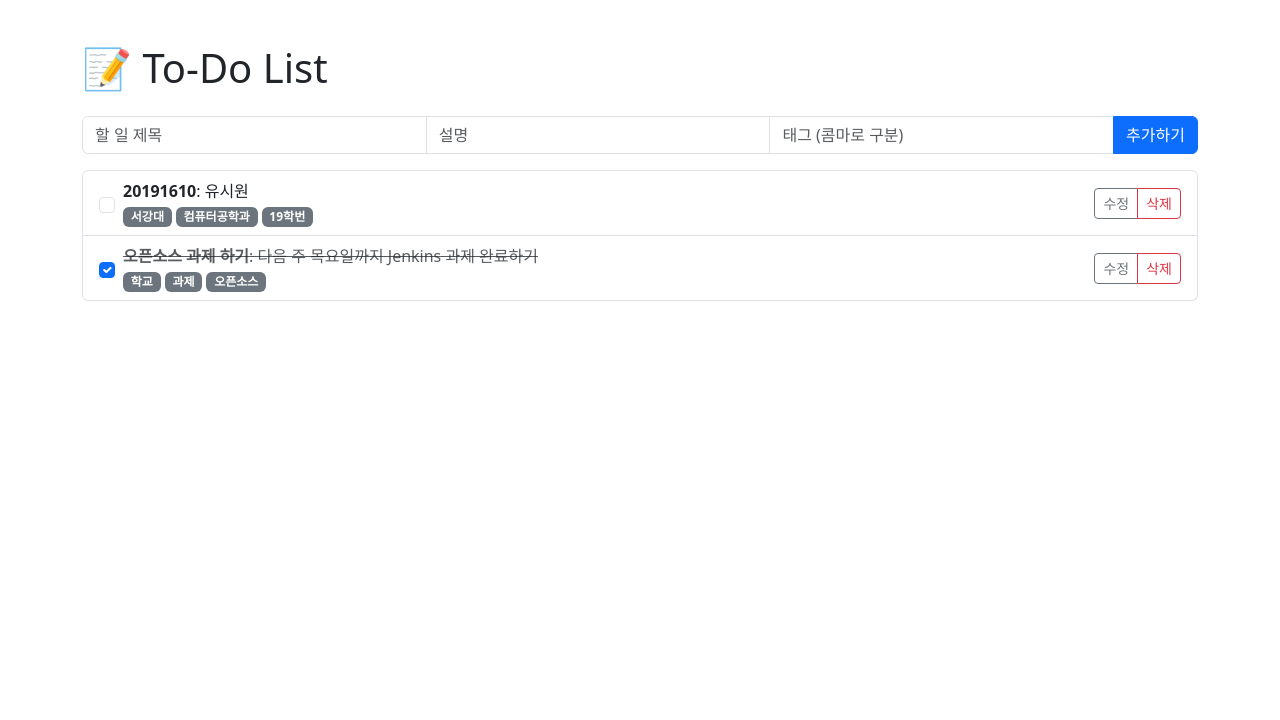
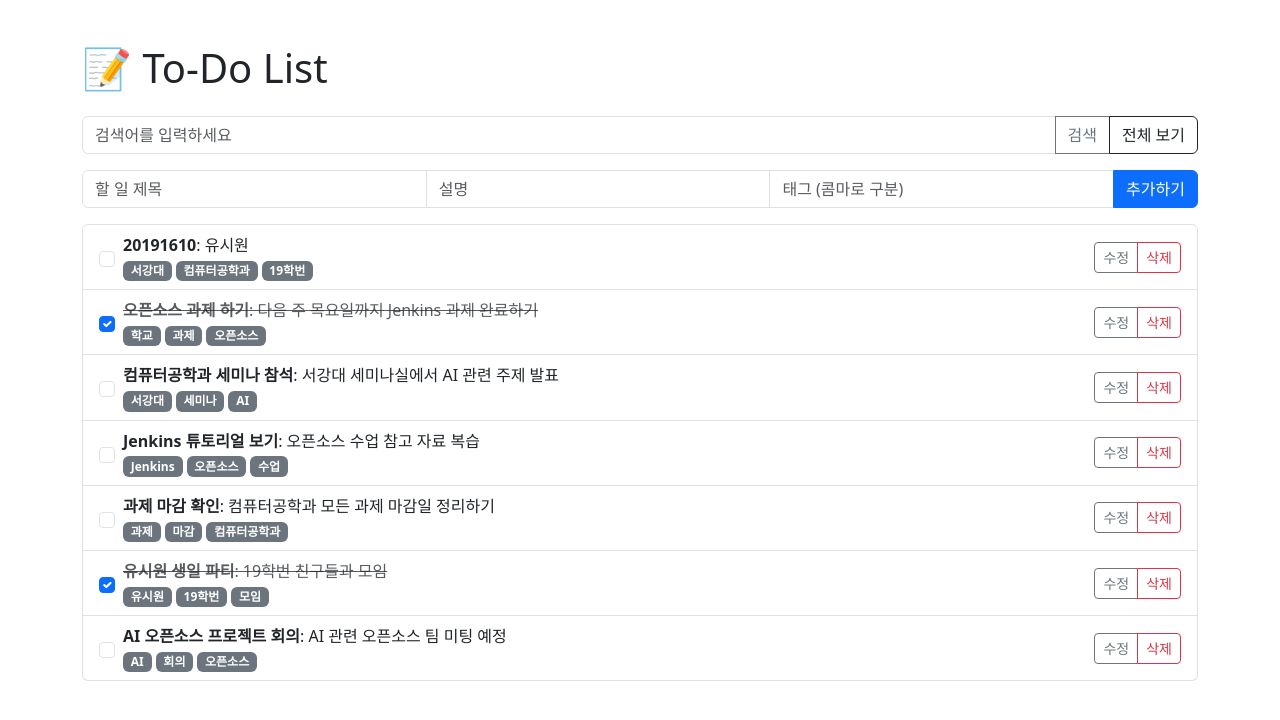
Before and after one commit to SEEWON/FastApi-Todos, a FastAPI app: page / in a window 1280 px wide. Shown: the top 720 px of the page. Run offline with FastAPI, Linux system fonts and the light colour scheme.

Commit message:
feat: add todo search logic

```diff
--- a/fastapi-app/main.py
+++ b/fastapi-app/main.py
@@ -1,4 +1,5 @@
 from fastapi import FastAPI, HTTPException, Request
+from fastapi import Query
 from fastapi.responses import HTMLResponse
 from fastapi.staticfiles import StaticFiles
 from pydantic import BaseModel
@@ -89,3 +90,16 @@ def delete_todo(todo_id: int):
     todos = [todo for todo in todos if todo["id"] != todo_id]
     save_data(todos)
     return {"message": "Todo deleted successfully"}
+
+@app.get("/todos/search")
+def search_todos(q: str = Query(..., min_length=1)):
+    todos = load_data()
+    lower_q = q.lower()
+
+    filtered = [
+        todo for todo in todos
+        if lower_q in todo["title"].lower()
+        or lower_q in todo["description"].lower()
+        or any(lower_q in tag.lower() for tag in todo["tags"])
+    ]
+    return filtered
--- a/fastapi-app/templates/index.html
+++ b/fastapi-app/templates/index.html
@@ -21,6 +21,21 @@
   <body>
     <div class="container">
       <h1 class="my-4">📝 To-Do List</h1>
+
+      <div class="input-group mb-3">
+        <input
+          type="text"
+          id="searchInput"
+          class="form-control"
+          placeholder="검색어를 입력하세요"
+        />
+        <button class="btn btn-outline-secondary" onclick="searchTodos()">
+          검색
+        </button>
+        <button class="btn btn-outline-dark" onclick="fetchTodos()">
+          전체 보기
+        </button>
+      </div>
 
       <div class="input-group mb-3">
         <input
@@ -51,9 +66,7 @@
     <script src="https://cdn.jsdelivr.net/npm/bootstrap@5.3.2/dist/js/bootstrap.bundle.min.js"></script>
 
     <script>
-      async function fetchTodos() {
-        const response = await fetch("/todos");
-        const todos = await response.json();
+      function renderTodos(todos) {
         const list = document.getElementById("todoList");
         list.innerHTML = "";
 
@@ -105,6 +118,12 @@
 
           list.appendChild(li);
         });
+      }
+
+      async function fetchTodos() {
+        const response = await fetch("/todos");
+        const todos = await response.json();
+        renderTodos(todos);
       }
 
       async function addTodo() {
@@ -197,6 +216,20 @@
         fetchTodos();
       }
 
+      async function searchTodos() {
+        const query = document.getElementById("searchInput").value.trim();
+        if (!query) {
+          alert("검색어를 입력하세요!");
+          return;
+        }
+
+        const response = await fetch(
+          `/todos/search?q=${encodeURIComponent(query)}`
+        );
+        const todos = await response.json();
+        renderTodos(todos);
+      }
+
       fetchTodos();
     </script>
   </body>
--- a/fastapi-app/todo.json
+++ b/fastapi-app/todo.json
@@ -4,21 +4,48 @@
     "title": "20191610",
     "description": "유시원",
     "completed": false,
-        "tags": [
-            "서강대",
-            "컴퓨터공학과",
-            "19학번"
-        ]
+    "tags": ["서강대", "컴퓨터공학과", "19학번"]
   },
   {
     "id": 2,
     "title": "오픈소스 과제 하기",
     "description": "다음 주 목요일까지 Jenkins 과제 완료하기",
     "completed": true,
-        "tags": [
-            "학교",
-            "과제",
-            "오픈소스"
-        ]
+    "tags": ["학교", "과제", "오픈소스"]
+  },
+  {
+    "id": 3,
+    "title": "컴퓨터공학과 세미나 참석",
+    "description": "서강대 세미나실에서 AI 관련 주제 발표",
+    "completed": false,
+    "tags": ["서강대", "세미나", "AI"]
+  },
+  {
+    "id": 4,
+    "title": "Jenkins 튜토리얼 보기",
+    "description": "오픈소스 수업 참고 자료 복습",
+    "completed": false,
+    "tags": ["Jenkins", "오픈소스", "수업"]
+  },
+  {
+    "id": 5,
+    "title": "과제 마감 확인",
+    "description": "컴퓨터공학과 모든 과제 마감일 정리하기",
+    "completed": false,
+    "tags": ["과제", "마감", "컴퓨터공학과"]
+  },
+  {
+    "id": 6,
+    "title": "유시원 생일 파티",
+    "description": "19학번 친구들과 모임",
+    "completed": true,
+    "tags": ["유시원", "19학번", "모임"]
+  },
+  {
+    "id": 7,
+    "title": "AI 오픈소스 프로젝트 회의",
+    "description": "AI 관련 오픈소스 팀 미팅 예정",
+    "completed": false,
+    "tags": ["AI", "회의", "오픈소스"]
   }
 ]
```
Lines whose indentation alone changed are shown as unchanged.
